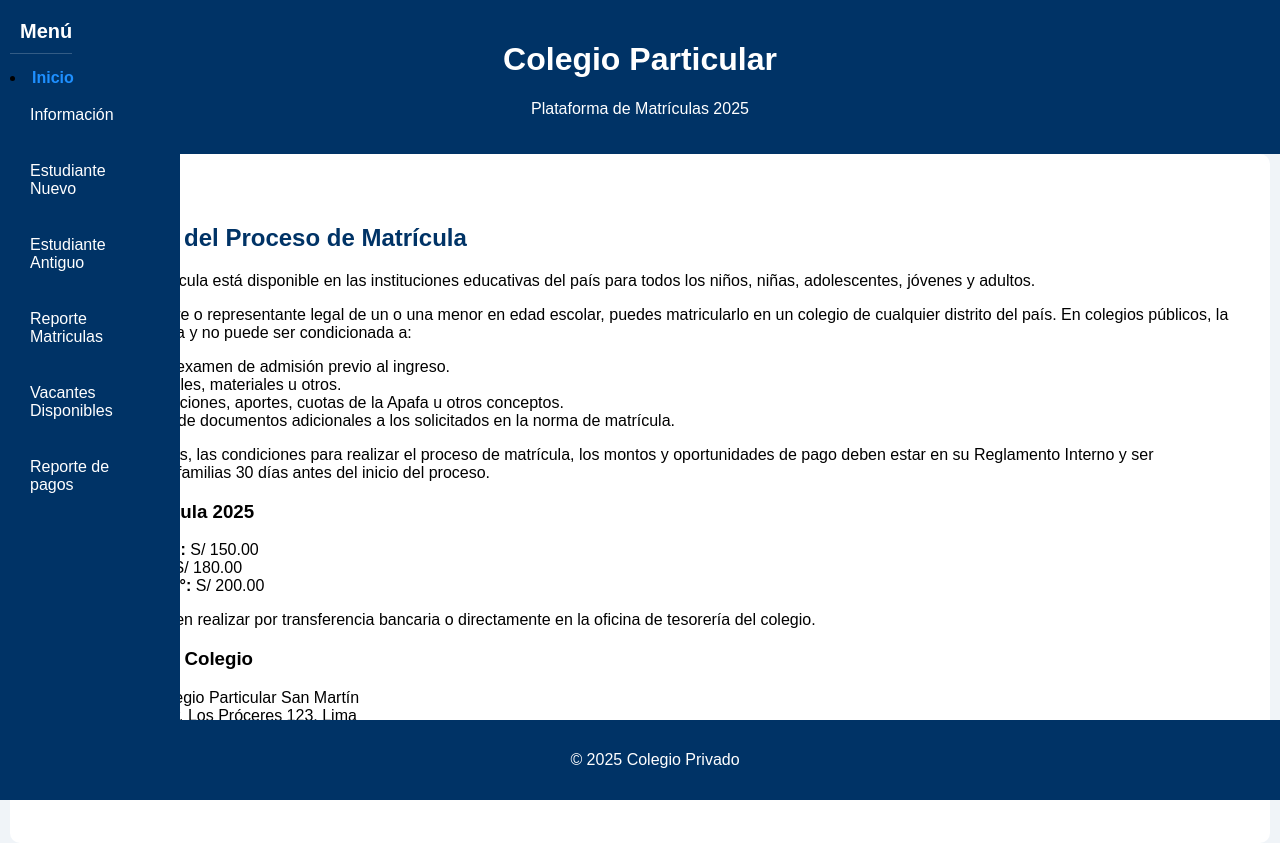
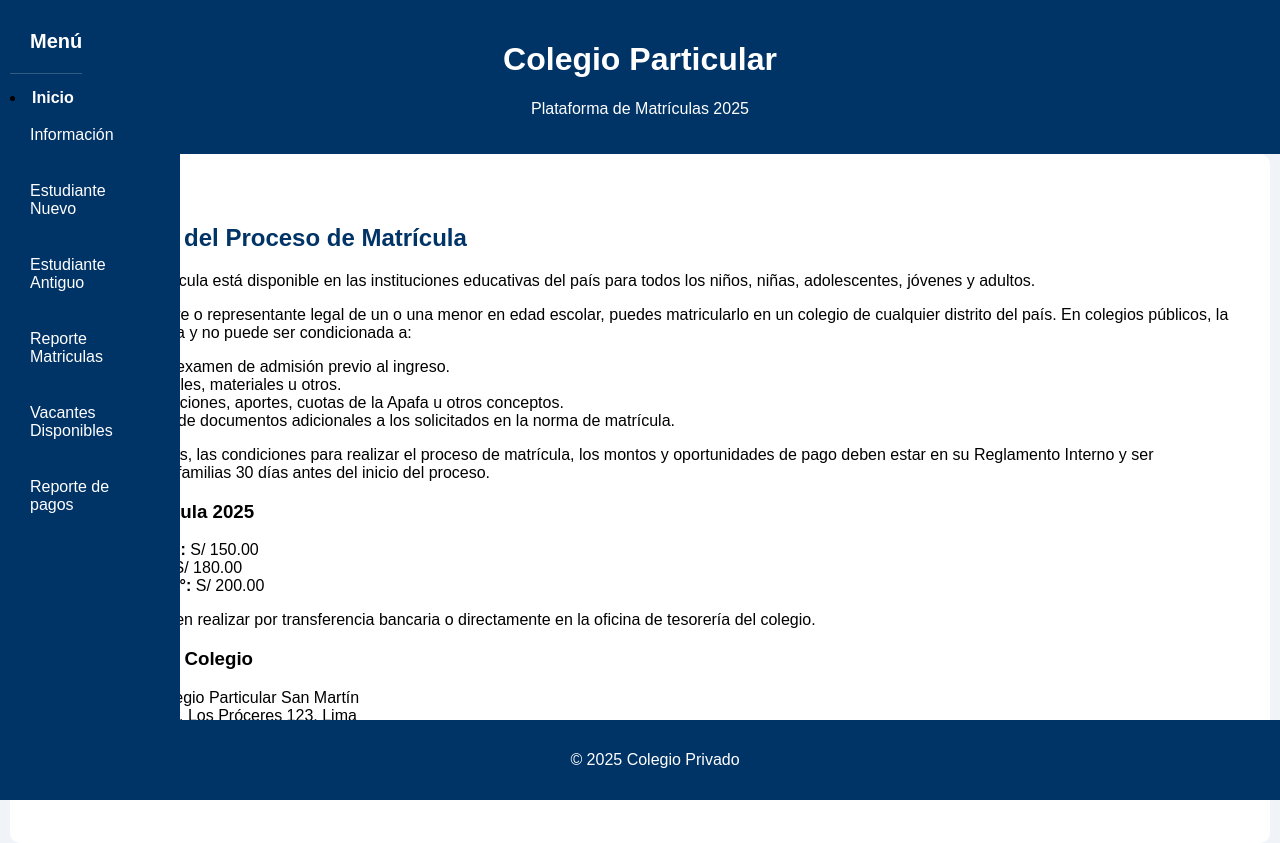
Before and after one commit to bard08/ColegioParticular-SENATI2025, a PHP site: page /Vista/VistaMatricula.php in a window 1280 px wide. Run offline with PHP 8.4, Linux system fonts and the light colour scheme.

Commit message:
Update style.css
fgsfddfds

```diff
--- a/Vista/css/style.css
+++ b/Vista/css/style.css
@@ -32,11 +32,11 @@ nav {
   font-weight: bold;
   color: white;
   margin-bottom: 15px;
-  padding: 10px 0 10px 10px;
+  padding: 20px 0 20px 20px;
   border-bottom: 1px solid #ffffff33;
 }
  a {
-    color: #1e90ff; /* Un color azul moderno */
+    color: white; /* Un color azul moderno */
     text-decoration: none; /* Eliminar subrayado */
     font-weight: bold;
     font-family: Arial, sans-serif;
```
